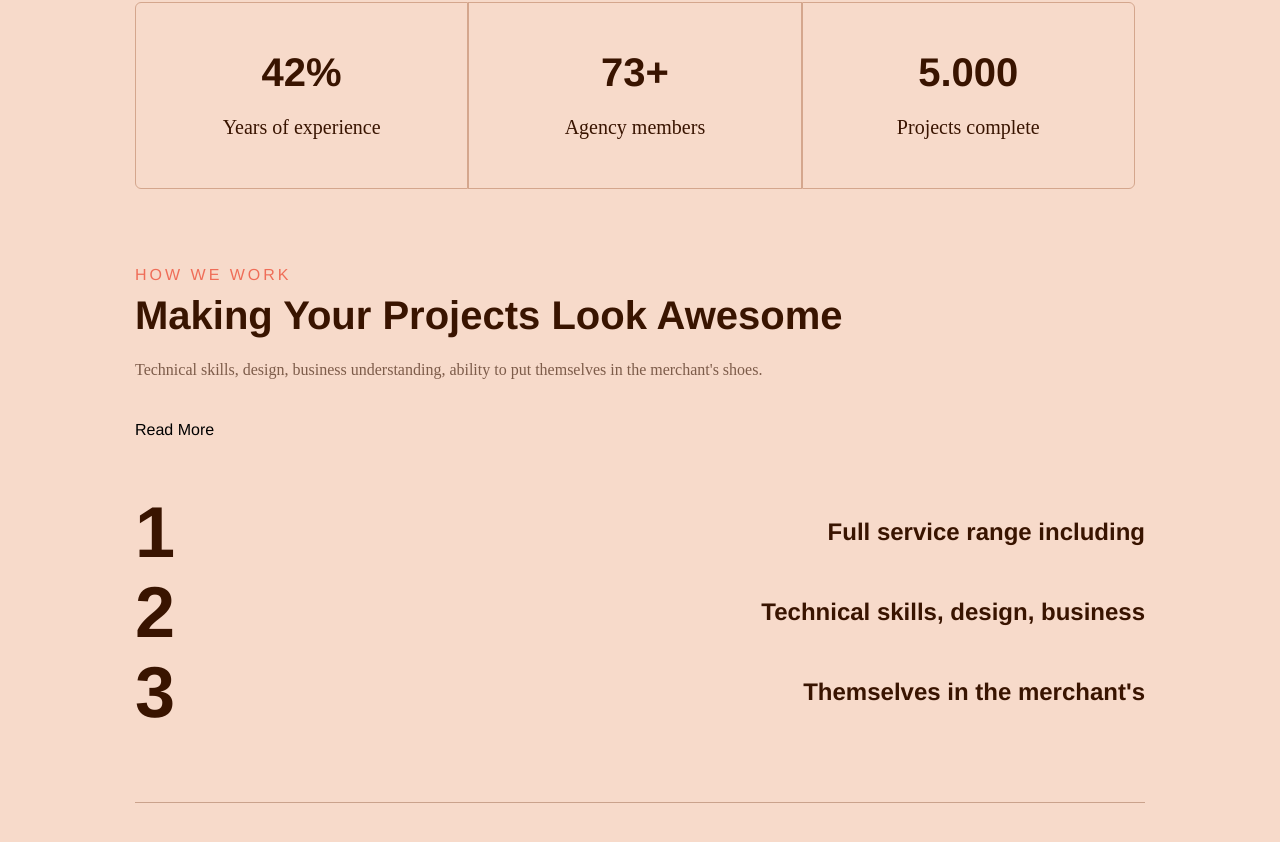
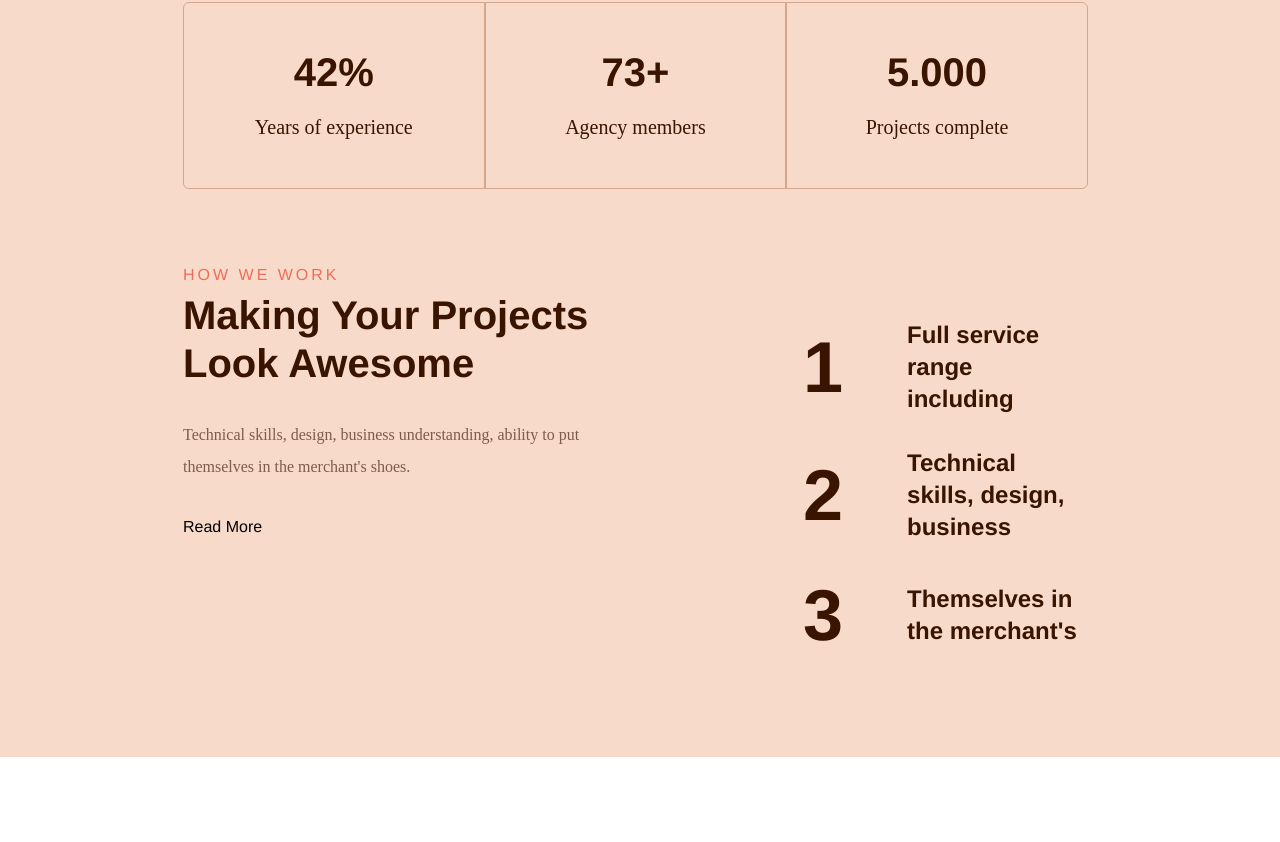
Before and after one commit to shane-brendon/portfolio, a Next.js app: page / in a window 1280 px wide. Shown: the part 1735-2577 px from the top of the page. After the commit the page ends 2492 px from the top, so only its background shows below. Built offline with nearby package versions, Linux system fonts and the light colour scheme.

Commit message:
[+][UPD][Resources] - feature / meaHowWeWork - desktop

```diff
--- a/app/globals.scss
+++ b/app/globals.scss
@@ -87,7 +87,7 @@ img {
 /* Additional Resets */
 /* Add any additional resets or customizations here */
 .container {
-  margin: 0 8.437rem;
+  margin: 0 11.437rem;
   @media screen and (max-width: 801px) {
     margin: 0 1.437rem;
   }
--- a/src/component/meaHowWeWok/_meaHowWeWork.scss
+++ b/src/component/meaHowWeWok/_meaHowWeWork.scss
@@ -43,7 +43,7 @@
     }
     padding-bottom: 70px;
     &:after {
-        content: '';
+      content: "";
       background: #caa28c;
       width: 100%;
       height: 1px;
@@ -51,4 +51,34 @@
       margin-top: 70px;
     }
   }
+  @media screen and (min-width: 640px) {
+    .container {
+      display: flex;
+      justify-content: space-between;
     }
+    &__content {
+      max-width: 450px;
+      h3 {
+        margin-bottom: 32px;
+      }
+    }
+    &__list {
+      width: 60%;
+      ol {
+        max-width: 60%;
+        margin: auto;
+        margin-left: 170px;
+        margin-top: 60px;
+
+        li {
+          justify-content: unset;
+          gap: 66px;
+          margin-bottom: 32px;
+        }
+      }
+      &:after {
+        display: none;
+      }
+    }
+  }
+}
```
Lines whose indentation alone changed are shown as unchanged.
